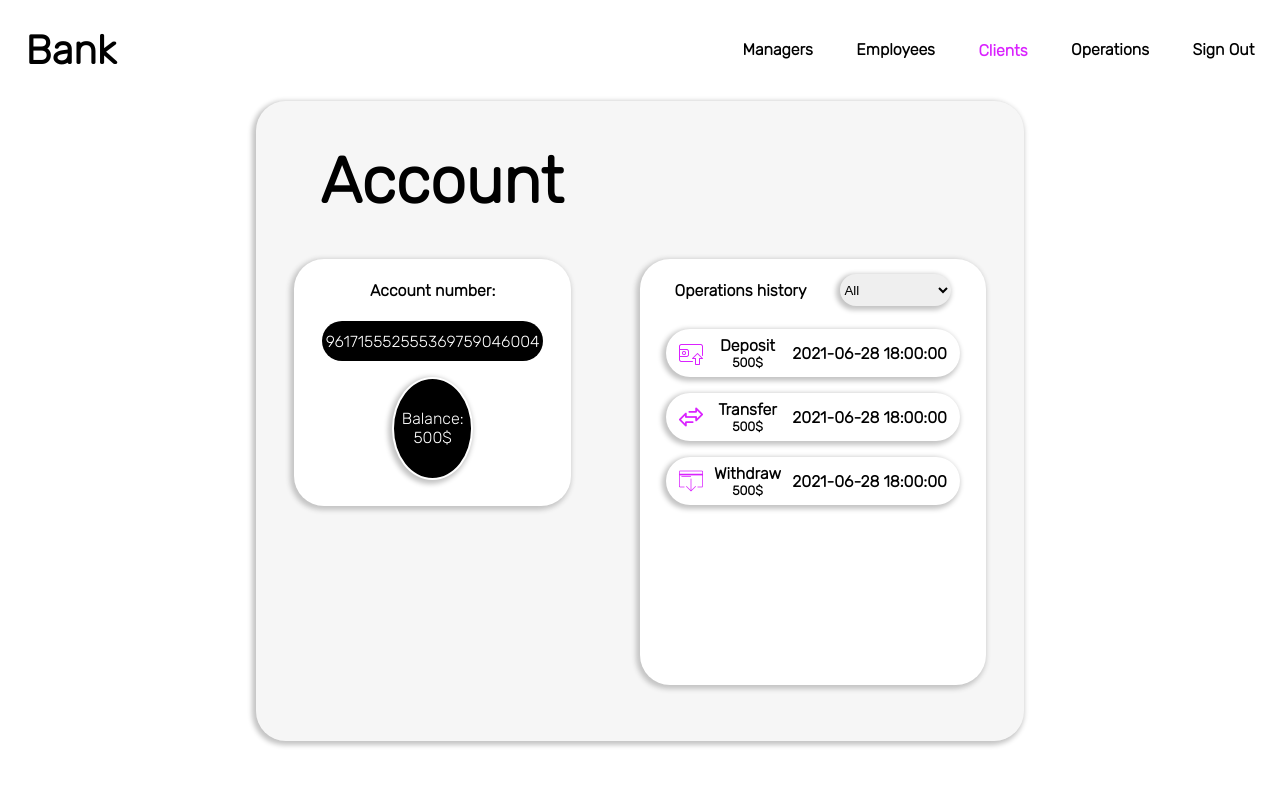
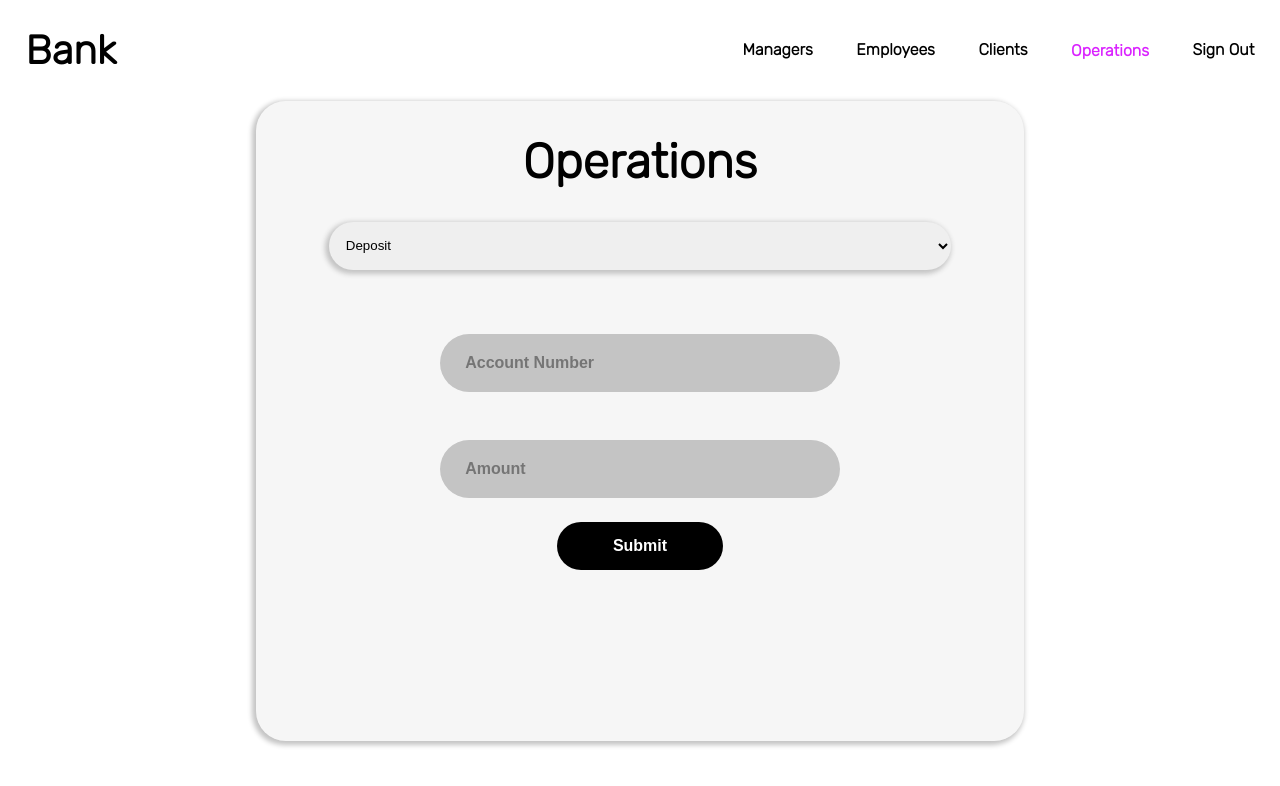
Before and after one commit to Houssamer/bank-frontend_Employee, a React (Create React App) app: page / in a window 1280 px wide. Shown: the top 786 px of the page. Built offline with nearby package versions, Linux system fonts and the light colour scheme.

Commit message:
Operations Screen

```diff
--- a/src/App.js
+++ b/src/App.js
@@ -2,13 +2,14 @@ import './App.css';
 import Header from './components/Header/Header';
 import Login from './screens/Login/Login';
 import Clients from './screens/Clients/Clients'
+import Operations from './screens/Operations/Operations';
 
 
 
 function App() {
   return (
     <div className="App">
-      <Clients />
+      <Operations />
     </div>
   );
 }
--- /dev/null
+++ b/src/screens/Operations/Operations.js
@@ -0,0 +1,53 @@
+import React, { useState } from 'react';
+import Header from '../../components/Header/Header';
+import './style.css';
+
+function Operations() {
+  const [transfer, setTransfer] = useState(false);
+  return (
+    <div className="operations_container">
+      <Header col="operations" />
+      <div className="operations_body">
+        <h1>Operations</h1>
+        <div className="operations_operation">
+          <select
+            name="operations"
+            id="operations"
+            onChange={(event) =>
+              event.target.value === 'transfer'
+                ? setTransfer(true)
+                : setTransfer(false)
+            }
+            className="operations_select"
+          >
+            <option value="deposit">Deposit</option>
+            <option value="transfer">Transfer</option>
+            <option value="withdraw">Withdraw</option>
+          </select>
+          <div className="operations_input_container">
+            <input
+              type="text"
+              placeholder="Account Number"
+              className="operations_input"
+            />
+            {transfer && (
+              <input
+                type="text"
+                placeholder="To"
+                className="operations_input"
+              />
+            )}
+            <input
+              type="text"
+              placeholder="Amount"
+              className="operations_input"
+            />
+            <button className="operations_button">Submit</button>
+          </div>
+        </div>
+      </div>
+    </div>
+  );
+}
+
+export default Operations;
--- /dev/null
+++ b/src/screens/Operations/style.css
@@ -0,0 +1,76 @@
+.operations_container {
+    width: 100%;
+    height: 100vh;
+    display: flex;
+    flex-direction: column;
+    align-items: center;
+}
+
+.operations_body {
+    width: 60%;
+    height: 80vh;
+    border-radius: 30px;
+    background-color: #BCBCBC21;
+    box-shadow: -2px 2px 5px 2px #C4C4C4;
+    display: flex;
+    flex-direction: column;
+    align-items: center;
+}
+
+.operations_body > h1 {
+    font-size: 3rem;
+}
+
+.operations_operation {
+    width: 90%;
+    height: 70%;
+    display: flex;
+    flex-direction: column;
+    align-items: center;
+}
+
+.operations_select {
+    width: 90%;
+    height: 6vh;
+    padding: 0 1vw 0 1vw;
+    margin-bottom: 5vh;
+}
+
+.operations_input_container {
+    width: 60%;
+    height: auto;
+    display: flex;
+    flex-direction: column;
+    align-items: center;
+}
+
+.operations_input {
+    width: 90%;
+    height: 7vh;
+    margin: 3vh 0 3vh 0;
+    border: none;
+    border-radius: 30px;
+    outline: none;
+    padding-left: 2vw;
+    background-color: #C4C4C4;
+    font-weight: bold;
+    font-size: 1rem;
+}
+
+.operations_button {
+    width: 40%;
+    height: 6vh;
+    border: none;
+    border-radius: 30px;
+    background-color: black;
+    color: white;
+    font-size: 1rem;
+    font-weight: bold;
+    cursor: pointer;
+    transition: opacity 300ms ease;
+}
+
+.operations_button:hover {
+    opacity: .6;
+    transition: opacity 300ms ease;
+}
```
